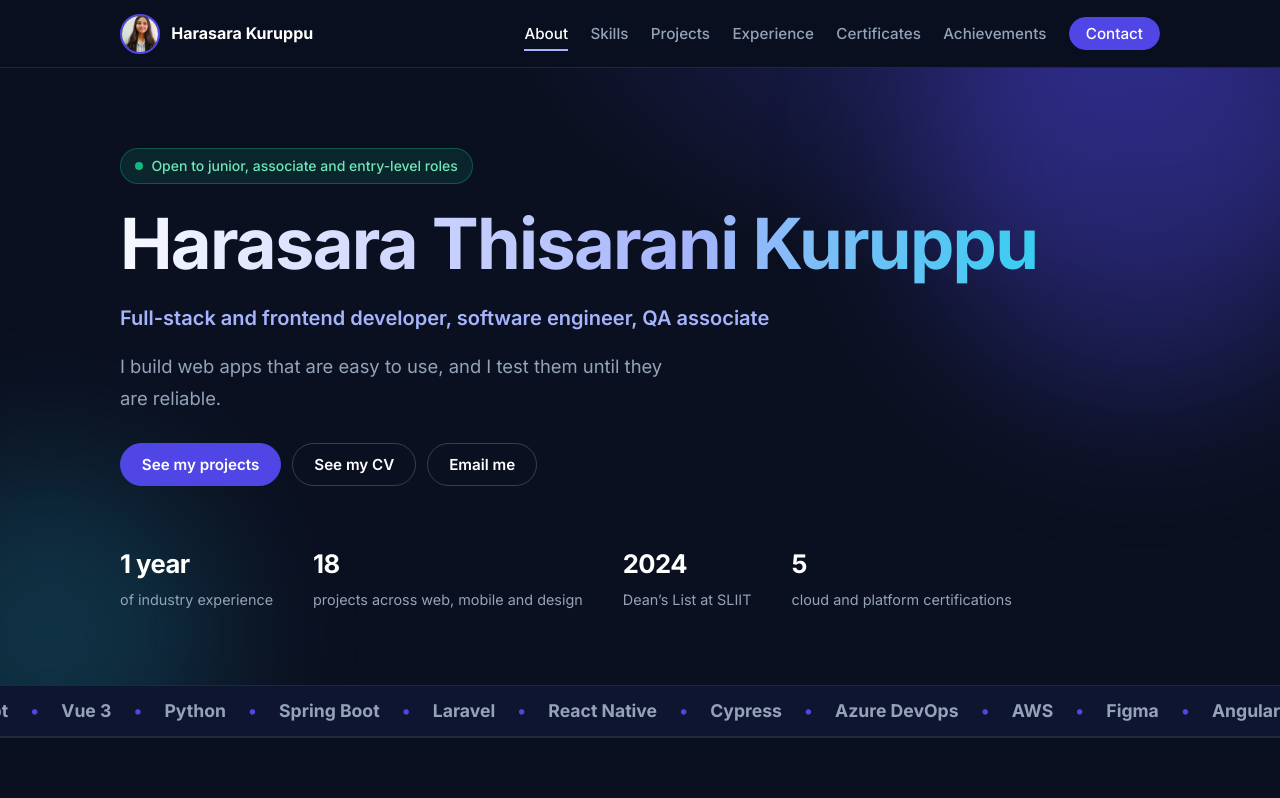
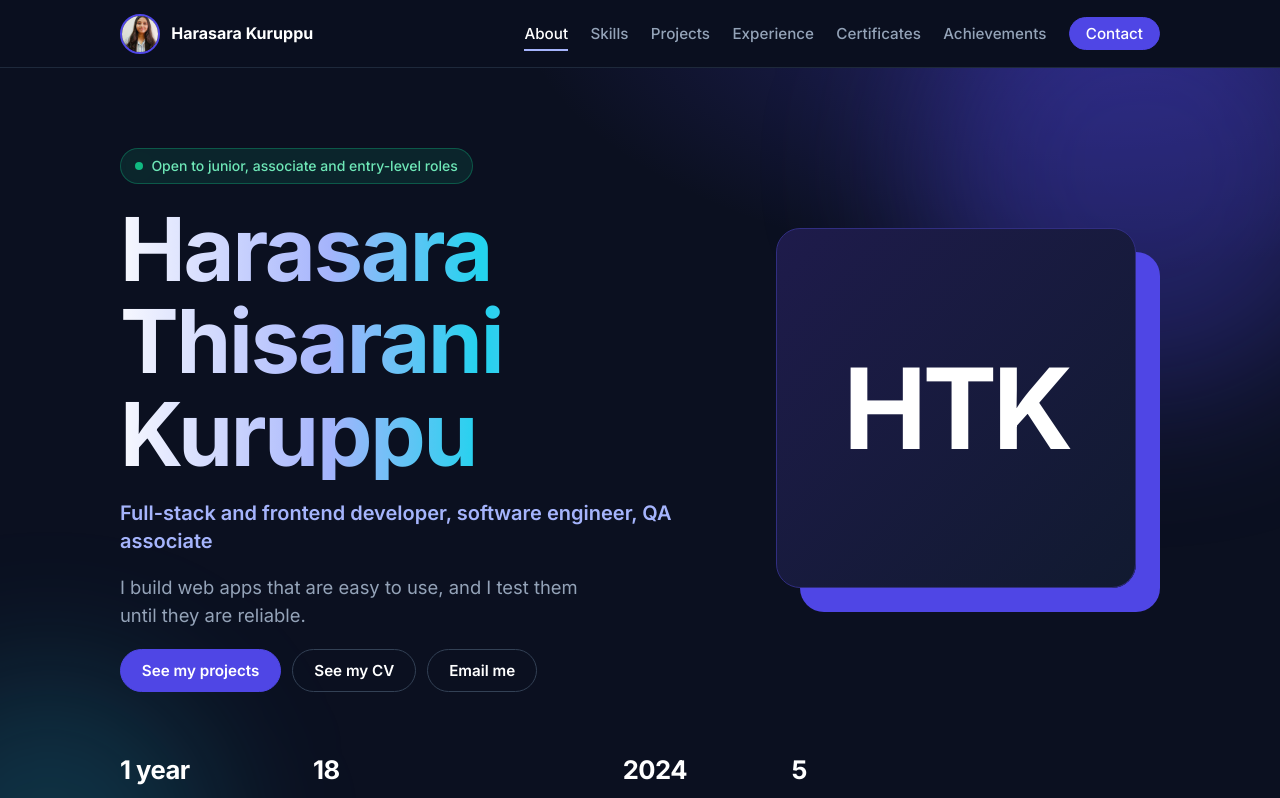
Before and after one commit to HThisarani/harasara-portfolio, a React (Vite) app: page / in a window 1280 px wide. Shown: the top 798 px of the page. Built offline with nearby package versions, Linux system fonts and the light colour scheme.

Commit message:
Update hero layout and trim experience

```diff
--- a/src/App.tsx
+++ b/src/App.tsx
@@ -112,6 +112,7 @@ export default function App() {
   const [showAll, setShowAll] = useState(false)
   const [menu, setMenu] = useState(false)
   const [photo, setPhoto] = useState(true)
+
   const [active, setActive] = useState('')
   const filtered = rest.filter((p) => kind === 'All' || p.kind === kind)
   const shown = showAll || kind !== 'All' ? filtered : filtered.slice(0, 6)
@@ -186,12 +187,12 @@ export default function App() {
       </header>
 
       <main id="top">
-        <section className="hero">
+                <section className="hero">
           <div className="wrap">
             <div className="hero-grid">
               <div>
                 <p className="status">{profile.looking}</p>
-                <h1>{profile.name}</h1>
+                <h1>{profile.name.split(' ').map((w) => <span key={w}>{w}</span>)}</h1>
                 <p className="role">{profile.role}</p>
                 <p className="tagline">{profile.tagline}</p>
                 <p className="cta">
@@ -200,6 +201,8 @@ export default function App() {
                   <a className="btn" href={`mailto:${profile.email}`}>Email me</a>
                 </p>
               </div>
+
+              <div className="hero-photo" aria-hidden="true">HTK</div>
             </div>
             <div className="facts">
               {stats.map((s) => (<Stat key={s.t} n={s.n} t={s.t} />))}
--- a/src/data.ts
+++ b/src/data.ts
@@ -27,18 +27,13 @@ export const experience = [
     org: 'Pina Vida SL PVT LTD (Brunelly)',
     period: 'Apr 2026 to Oct 2026',
     color: 'pink',
-    points: [
+       points: [
       'Built and maintained frontend features for Brunelly, a project management platform, in Angular, TypeScript, HTML and SCSS.',
-      'Upgraded the codebase from Angular 18 to 20, and documented the findings on Signals, the new control flow syntax and standalone components.',
-      'Built responsive, mobile-first UI from Figma designs: mobile navigation, header components, Kanban boards and responsive breakpoints.',
-      'Integrated the Tawk.to customer support platform, including API integration, user metadata passing and session management.',
-      'Created a reusable component library (file upload and attachment, button variants) following DRY principles.',
-      'Developed user onboarding flows (carousel guide, Git and GitHub repository connection), a project settings dashboard with 8 configurable sub-pages, and user invitation flows.',
-      'Investigated and fixed frontend logic bugs, CSS and layout issues, cache problems, responsive breakpoint failures and hydration errors.',
-      'Wrote test cases, tested features by hand and reported defects before release, then demoed finished work to the team.',
-      'Took part in code reviews, debugging and pull request reviews for other developers, and used Azure DevOps for branches, merges and pull requests.',
-      'Worked in a full Scrum cycle (standups, sprint planning, reviews, backlog refinement) with UI/UX designers, backend developers, the QA team and a business analyst.',
-      'Managed Azure DevOps environment variables and system settings, and migrated URLs across system JSON, email templates and Azure DevOps config during the ScrumBuddy to Brunelly and Pina Vida rebrand.',
+      'Upgraded the codebase from Angular 18 to 20 and documented the findings on Signals, the new control flow syntax and standalone components.',
+      'Built responsive, mobile-first UI from Figma designs: mobile navigation, Kanban boards and responsive breakpoints.',
+      'Delivered user onboarding flows, a project settings dashboard with 8 configurable sub-pages, and a reusable component library.',
+      'Integrated the Tawk.to support platform, fixed frontend bugs, wrote test cases and reported defects before release.',
+      'Worked in a full Scrum cycle with designers, backend developers, QA and a business analyst, using Azure DevOps and code reviews.',
     ],
   },
   {
--- a/src/index.css
+++ b/src/index.css
@@ -1297,3 +1297,169 @@ footer {
   color: #fff;
   text-decoration: none
 }
+/* ---------- hero layout: name full width, text left, photo right ---------- */
+.hero-grid {
+  grid-template-columns: 1fr 22rem;
+  column-gap: 4rem;
+  row-gap: 0;
+  align-items: start;
+}
+
+.hero-grid > div:first-child { display: contents }
+
+.hero-grid .status { grid-column: 1 / -1; justify-self: start }
+
+.hero-grid > div:first-child > h1 {
+  grid-column: 1 / -1;
+  font-size: clamp(2rem, 6vw, 4.2rem);
+  white-space: nowrap;
+}
+
+.hero-grid .role,
+.hero-grid .tagline,
+.hero-grid .cta { grid-column: 1 }
+
+.hero-photo {
+  grid-column: 2;
+  grid-row: 3 / span 3;
+  align-self: center;
+  margin: 0 1.5rem 1.5rem 0;
+  animation: rise .8s .3s ease backwards;
+}
+
+.hero-photo img {
+  display: block;
+  width: 100%;
+  aspect-ratio: 1 / 1;
+  object-fit: cover;
+  object-position: center 15%;
+  border-radius: 24px;
+  box-shadow: 1.5rem 1.5rem 0 var(--accent);
+}
+
+@media (max-width: 900px) {
+  .hero-grid { grid-template-columns: 1fr }
+  .hero-photo { grid-column: 1; grid-row: auto; max-width: 18rem; margin-top: 2.5rem }
+}
+
+@media (max-width: 600px) {
+  .hero-grid > div:first-child > h1 { white-space: normal }
+}/* ---------- hero layout: name one word per line, text left, photo right ---------- */
+.hero-grid {
+  grid-template-columns: 1fr 24rem;
+  column-gap: 4rem;
+  align-items: center;
+}
+
+.hero-grid > div:first-child > h1 {
+  font-size: clamp(3rem, 8vw, 5.5rem);
+  line-height: 1.05;
+}
+
+.hero-grid > div:first-child > h1 span { display: block }
+
+.hero-photo {
+  margin: 0 1.5rem 1.5rem 0;
+  animation: rise .8s .3s ease backwards;
+}
+
+.hero-photo img {
+  display: block;
+  width: 100%;
+  aspect-ratio: 1 / 1;
+  object-fit: cover;
+  object-position: center 15%;
+  border-radius: 24px;
+  box-shadow: 1.5rem 1.5rem 0 var(--accent);
+}
+
+@media (max-width: 900px) {
+  .hero-grid { grid-template-columns: 1fr }
+  .hero-photo { max-width: 18rem; margin-top: 1rem }
+}
+/* ---------- hero layout ---------- */
+.hero-grid {
+  grid-template-columns: 1fr 24rem;
+  column-gap: 4rem;
+  align-items: center;
+}
+
+/* left column: every item gets the same gap, old margins removed */
+.hero-grid>div:first-child {
+  grid-column: 1;
+  grid-row: 1;
+  display: flex;
+  flex-direction: column;
+  align-items: flex-start;
+  gap: 1.2rem;
+}
+
+.hero-grid>div:first-child>.status,
+.hero-grid>div:first-child>h1,
+.hero-grid>div:first-child>.role,
+.hero-grid>div:first-child>.tagline,
+.hero-grid>div:first-child>.cta {
+  margin: 0;
+}
+
+.hero-grid>div:first-child>h1 {
+  font-size: clamp(3rem, 8vw, 5.5rem);
+  line-height: 1.05;
+}
+
+.hero-grid>div:first-child>h1 span {
+  display: block
+}
+
+.hero-grid>div:first-child>.role {
+  line-height: 1.4
+}
+
+.hero-grid>div:first-child>.tagline {
+  line-height: 1.5;
+  max-width: 30rem
+}
+
+/* photo: right column, vertically centered against the whole text block */
+.hero-photo {
+  grid-column: 2;
+  grid-row: 1;
+  align-self: center;
+  margin: 0 1.5rem 1.5rem 0;
+}
+
+.hero-photo img {
+  display: block;
+  width: 100%;
+  aspect-ratio: 1 / 1;
+  object-fit: cover;
+  object-position: center 15%;
+  border-radius: 24px;
+  box-shadow: 1.5rem 1.5rem 0 var(--accent);
+}
+
+@media (max-width: 900px) {
+  .hero-grid {
+    grid-template-columns: 1fr
+  }
+
+  .hero-photo {
+    grid-column: 1;
+    grid-row: 2;
+    max-width: 18rem;
+    margin-top: 1rem
+  }
+}
+/* big HTK block instead of the hero photo */
+.hero-photo {
+  display: grid;
+  place-items: center;
+  aspect-ratio: 1 / 1;
+  border-radius: 24px;
+  background: linear-gradient(135deg, #1e1b4b, var(--panel));
+  border: 1px solid #312e81;
+  box-shadow: 1.5rem 1.5rem 0 var(--accent);
+  font: 800 clamp(4rem, 10vw, 7rem) var(--font);
+  letter-spacing: -.04em;
+  color: #fff;
+}
```
